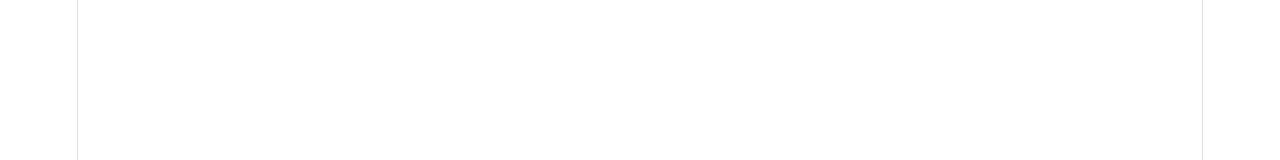
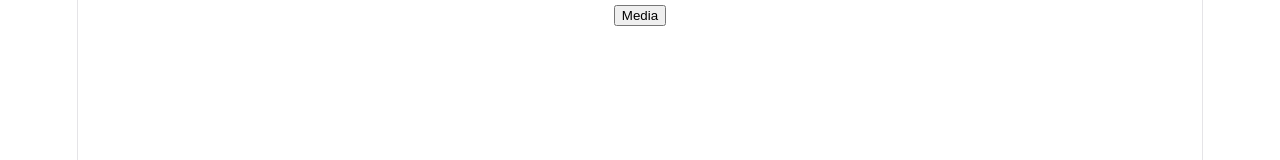
Before and after one commit to JoshiSankar-4021/sasi_clg, a React (Vite) app: page / in a window 1280 px wide. Shown: the top 160 px of the page. Built offline with nearby package versions, Linux system fonts and the light colour scheme.

Commit message:
button navigation

```diff
--- a/src/Buttonnav.jsx
+++ b/src/Buttonnav.jsx
@@ -1,7 +1,11 @@
+import { useNavigate } from "react-router-dom";
 function Buttonnav(){
+    const navigate = useNavigate()
     return(
         <div>
-
+            <button onClick={()=>{
+                navigate("/media")
+            }}>Media</button>
         </div>
     );
 }
--- a/src/main.jsx
+++ b/src/main.jsx
@@ -1,4 +1,4 @@
-// import { StrictMode } from 'react'
+ //import { StrictMode } from 'react'
 import { createRoot } from 'react-dom/client'
 import './index.css'
 import App from './App.jsx'
```
